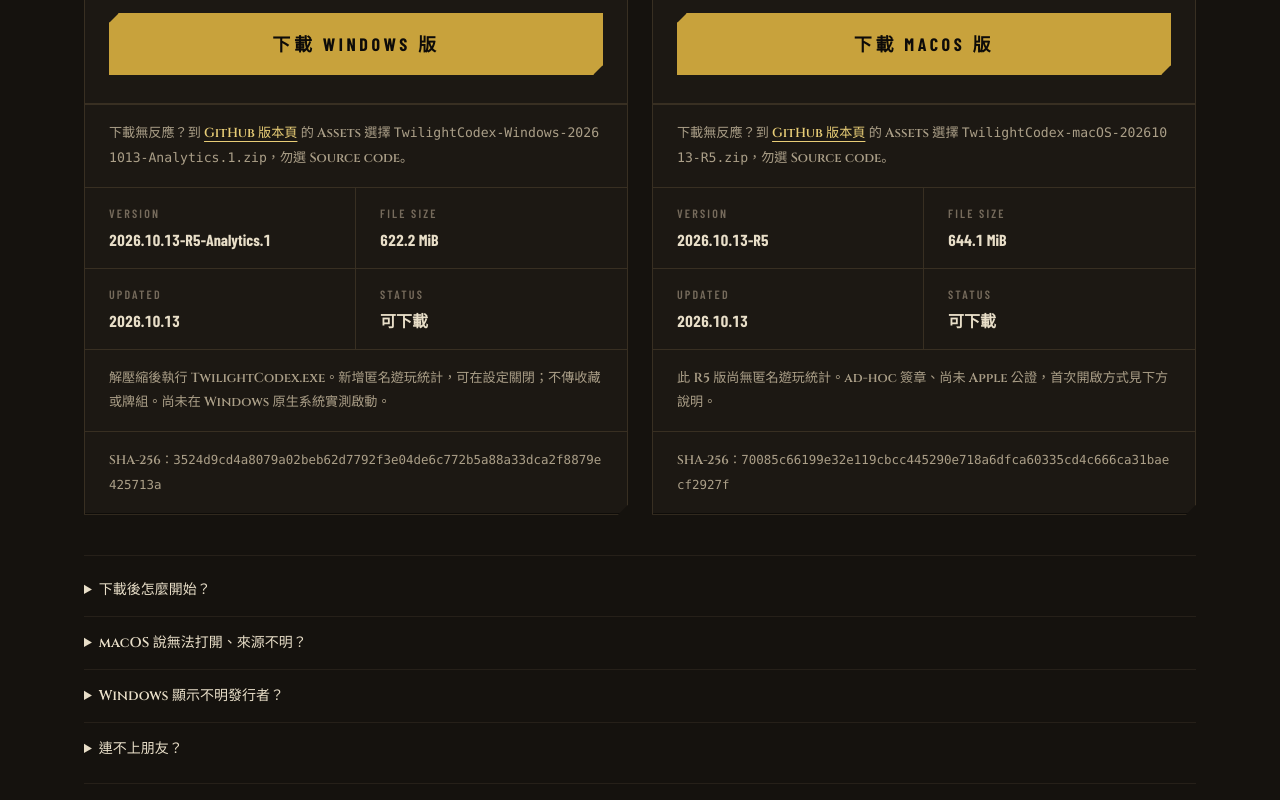
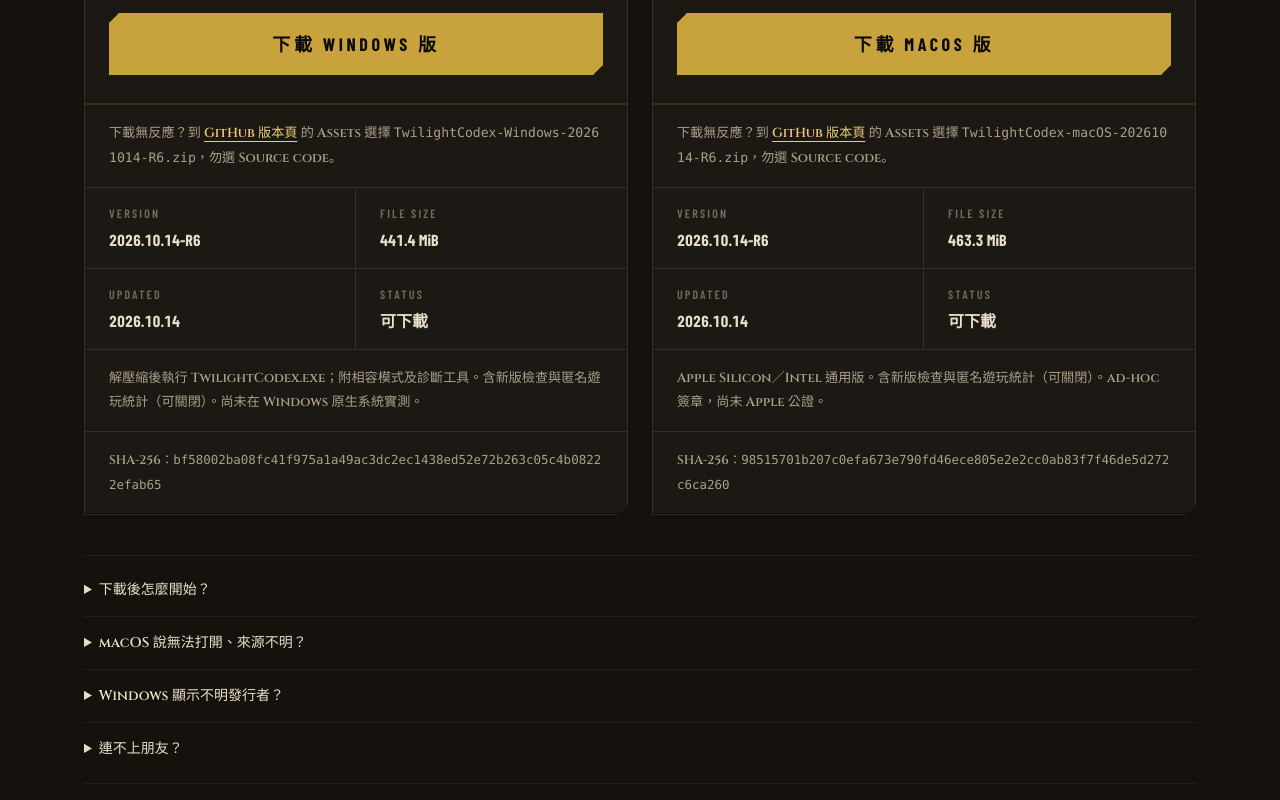
Before and after one commit to wuharry/cardGame-site, a Next.js app: page / in a window 1280 px wide. Shown: the part 1360-2160 px from the top of the page. Built offline with nearby package versions, Linux system fonts and the light colour scheme; no server answers.

Commit message:
feat: publish R6 player downloads and version manifest

```diff
--- /dev/null
+++ b/scripts/test-game-version.mjs
@@ -0,0 +1,36 @@
+import { strict as assert } from "node:assert";
+import { readFile } from "node:fs/promises";
+import ts from "typescript";
+
+async function load(file, imports = {}) {
+  const source = ts.transpileModule(await readFile(new URL(file, import.meta.url), "utf8"), {
+    compilerOptions: { module: ts.ModuleKind.CommonJS, target: ts.ScriptTarget.ES2022 },
+  }).outputText;
+  const exports = {};
+  new Function("require", "exports", source)((name) => {
+    if (!(name in imports)) throw new Error(`Unexpected import: ${name}`);
+    return imports[name];
+  }, exports);
+  return exports;
+}
+const releases = await load("../src/data/releases.ts");
+const versions = await load("../src/data/game-version.ts", { "./releases": releases });
+const route = await load("../src/app/api/game-version/route.ts", { "@/data/game-version": versions });
+const fixture = {
+  id: "windows", status: "available", file: "TwilightCodex-Windows-20261014-R6.zip",
+  version: "2026.10.14-R6", build: 2026101401, minimumBuild: 2026101401, protocol: 16,
+  bytes: 100, sha256: "a".repeat(64), note: "新版本", noteEn: "New version",
+};
+const manifest = versions.versionManifest([fixture, { id: "linux", status: "planned", file: null }]);
+assert.deepEqual(Object.keys(manifest.platforms), ["windows"]);
+assert.equal(manifest.platforms.windows.download_url, releases.downloadUrl(fixture));
+assert.equal(manifest.platforms.windows.build, fixture.build);
+assert.equal(manifest.platforms.windows.notes.en, "New version");
+assert.throws(() => versions.versionManifest([{ ...fixture, minimumBuild: fixture.build + 1 }]));
+assert.throws(() => versions.versionManifest([{ ...fixture, sha256: "invalid" }]));
+assert.equal(versions.versionManifest([{ ...fixture, status: "preparing" }]).platforms.windows, undefined);
+const response = route.GET();
+assert.equal(response.status, 200);
+assert.equal(response.headers.get("Cache-Control"), "no-store");
+assert.deepEqual(await response.json(), versions.versionManifest());
+console.log("PASS game version manifest: published platform, exact download, minimum, invalid hashes, no-store endpoint");
--- /dev/null
+++ b/src/app/api/game-version/route.ts
@@ -0,0 +1,7 @@
+import { versionManifest } from "@/data/game-version";
+
+export function GET() {
+  return Response.json(versionManifest(), {
+    headers: { "Cache-Control": "no-store" },
+  });
+}
--- /dev/null
+++ b/src/data/game-version.ts
@@ -0,0 +1,27 @@
+import { BUILDS, downloadUrl, type Build } from "./releases";
+
+/** Reads the same verified artifacts as the website; planned platforms are omitted. */
+export function versionManifest(builds: readonly Build[] = BUILDS) {
+  const platforms: Record<string, {
+    build: number; minimum_build: number; protocol: number; version: string;
+    download_url: string; sha256: string; bytes: number;
+    notes: { zh_TW: string; en: string };
+  }> = {};
+  for (const build of builds) {
+    const url = downloadUrl(build);
+    if (!url || !build.version || !build.build || !build.minimumBuild || !build.protocol
+      || !build.sha256 || !build.bytes) continue;
+    if (!Number.isSafeInteger(build.build) || !Number.isSafeInteger(build.minimumBuild)
+      || build.minimumBuild < 1 || build.minimumBuild > build.build
+      || !Number.isSafeInteger(build.protocol) || build.protocol < 1
+      || !/^[a-f0-9]{64}$/.test(build.sha256) || build.bytes < 1) {
+      throw new Error(`Invalid published build metadata: ${build.id}`);
+    }
+    platforms[build.id] = {
+      build: build.build, minimum_build: build.minimumBuild, protocol: build.protocol,
+      version: build.version, download_url: url, sha256: build.sha256, bytes: build.bytes,
+      notes: { zh_TW: build.note ?? "", en: build.noteEn ?? "" },
+    };
+  }
+  return { schema_version: 1, platforms };
+}
--- a/src/data/game.ts
+++ b/src/data/game.ts
@@ -2,7 +2,7 @@
 export const GAME_FACTS = {
   nameZh: "暮色秘典",
   nameEn: "Twilight Codex",
-  version: "2026.10.11-R5",
+  version: "2026.10.14-R6",
   engine: "Godot 4.7",
   lanes: 4,
   cards: 244,
--- a/src/data/releases.ts
+++ b/src/data/releases.ts
@@ -3,7 +3,7 @@
  * 公開附件的檔名、大小與檢查碼核對後才部署；各平台驗證範圍另載於版本說明。
  * RELEASE_BASE 可指向公開 GitHub Release 的 /releases/download/<tag>。
  */
-export const RELEASE_BASE: string = "https://github.com/wuharry/twilight-codex-downloads/releases/download/v2026.10.13-r5";
+export const RELEASE_BASE: string = "https://github.com/wuharry/twilight-codex-downloads/releases/download/v2026.10.14-r6";
 
 export type BuildStatus = "available" | "preparing" | "planned";
 
@@ -22,6 +22,11 @@ export interface Build {
   note?: string;
   /** 版本化 ZIP 的實際 SHA-256；未產生成品時不填假值。 */
   sha256?: string;
+  /** Monotonic client build and minimum build permitted for official online play. */
+  build?: number;
+  minimumBuild?: number;
+  protocol?: number;
+  noteEn?: string;
   /** 可讓單一平台更新，不把其他平台連到不存在的新附件。 */
   releaseBase?: string;
 }
@@ -32,29 +37,36 @@ export const BUILDS: Build[] = [
     platform: "Windows",
     en: "ZIP · 64-bit",
     status: "available",
-    file: "TwilightCodex-Windows-20261013-Analytics.1.zip",
-    releaseBase: "https://github.com/wuharry/twilight-codex-downloads/releases/download/v2026.10.13-analytics",
-    version: "2026.10.13-R5-Analytics.1",
-    size: "622.2 MiB",
-    bytes: 652393550,
-    updated: "2026-10-13",
-    sha256: "3524d9cd4a8079a02beb62d7792f3e04de6c772b5a88a33dca2f8879e425713a",
+    file: "TwilightCodex-Windows-20261014-R6.zip",
+    version: "2026.10.14-R6",
+    size: "441.4 MiB",
+    bytes: 462836884,
+    updated: "2026-10-14",
+    sha256: "bf58002ba08fc41f975a1a49ac3dc2ec1438ed52e72b263c05c4b08222efab65",
+    build: 2026101401,
+    minimumBuild: 2026101401,
+    protocol: 16,
     requirement: "64 位元 Windows · 滑鼠與鍵盤",
-    note: "解壓縮後執行 TwilightCodex.exe。新增匿名遊玩統計，可在設定關閉；不傳收藏或牌組。尚未在 Windows 原生系統實測啟動。",
+    note: "解壓縮後執行 TwilightCodex.exe；附相容模式及診斷工具。含新版檢查與匿名遊玩統計（可關閉）。尚未在 Windows 原生系統實測。",
+    noteEn: "Update checks, optional anonymous play statistics and startup diagnostics. Extract the ZIP before running. Native Windows testing is pending.",
   },
   {
     id: "macos",
     platform: "macOS",
     en: "ZIP · Universal",
     status: "available",
-    file: "TwilightCodex-macOS-20261013-R5.zip",
-    version: "2026.10.13-R5",
-    size: "644.1 MiB",
-    bytes: 675349629,
-    updated: "2026-10-13",
-    sha256: "70085c66199e32e119cbcc445290e718a6dfca60335cd4c666ca31baecf2927f",
+    file: "TwilightCodex-macOS-20261014-R6.zip",
+    version: "2026.10.14-R6",
+    size: "463.3 MiB",
+    bytes: 485754992,
+    updated: "2026-10-14",
+    sha256: "98515701b207c0efa673e790fd46ece805e2e2cc0ab83f7f46de5d272c6ca260",
+    build: 2026101401,
+    minimumBuild: 2026101401,
+    protocol: 16,
     requirement: "Apple Silicon / Intel · 滑鼠與鍵盤",
-    note: "此 R5 版尚無匿名遊玩統計。ad-hoc 簽章、尚未 Apple 公證，首次開啟方式見下方說明。",
+    note: "Apple Silicon／Intel 通用版。含新版檢查與匿名遊玩統計（可關閉）。ad-hoc 簽章，尚未 Apple 公證。",
+    noteEn: "Universal Apple Silicon / Intel build with update checks and optional anonymous play statistics. Ad-hoc signed; not Apple-notarized.",
   },
   {
     id: "linux",
@@ -116,6 +128,17 @@ export interface ReleaseNote {
 
 /** 依目前程式與版本化驗收整理；歷史開發更新不代表另有可下載的執行檔。 */
 export const RELEASE_NOTES: ReleaseNote[] = [
+  {
+    version: "2026.10.14-R6",
+    date: "2026-10-14",
+    title: "更新提醒與玩家包隔離",
+    changes: [
+      "Windows／macOS 玩家包同步更新。移除專用伺服器程式、未採用卡圖、開發原稿與製作紀錄；公開版本附件不再提供伺服器部署包。",
+      "主選單會背景檢查新版，並提供官方下載入口；最低版號或協定要求更新時，先更新再進行正式連線。離線練習與本機收藏、牌組保留。舊版需要先手動更新這一次。",
+      "兩平台成品各通過 325 項資源與主選單檢查；macOS 簽章驗證通過。Windows 原生系統啟動及新版真人對局仍待測試。",
+      "下載包加入著作權聲明、第三方授權與 Windows 相容啟動／診斷工具。連線協定保持 16；本輪尚未加入 PCK 加密。",
+    ],
+  },
   {
     version: "2026.10.13-R5",
     date: "2026-10-13",
```
